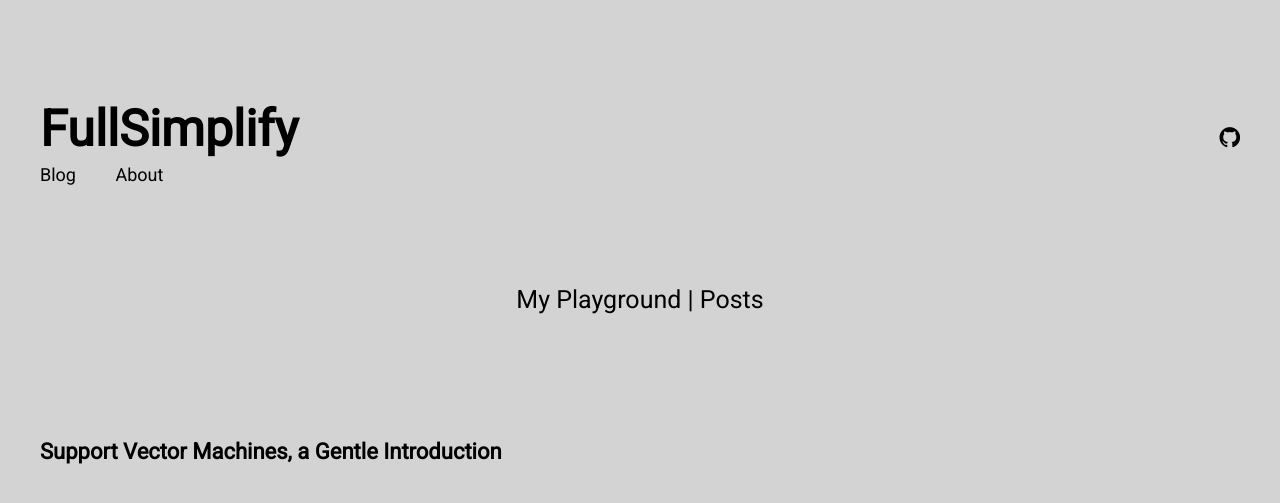
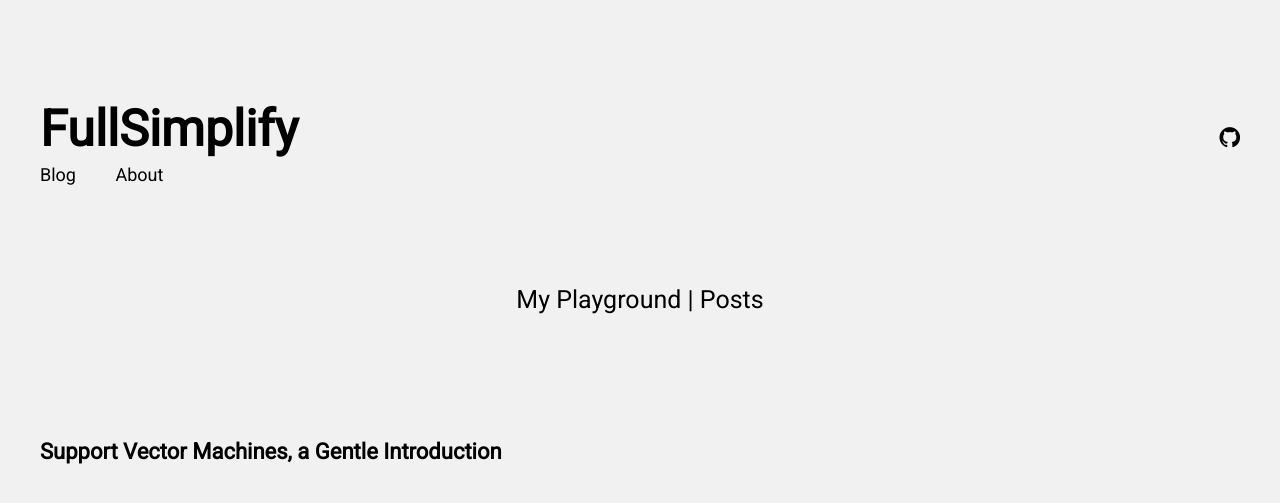
Before and after one commit to FullSimplify/FullSimplify.github.io, a Jekyll site: the page built from index.html, in a window 1280 px wide. Shown: the top 503 px of the page. Built offline with Jekyll 4.4.1, drawn with Linux system fonts in a browser that asks for light colours.

Commit message:
Update _default.scss

```diff
--- a/_sass/_default.scss
+++ b/_sass/_default.scss
@@ -3,7 +3,7 @@ body {
     font-family: 'Roboto', sans-serif;
     color: $iron;
     //background-color: $dorian;
-	background-color: #d3d3d3;
+	background-color: #f1f1f1;
 }
 
 a {
```
